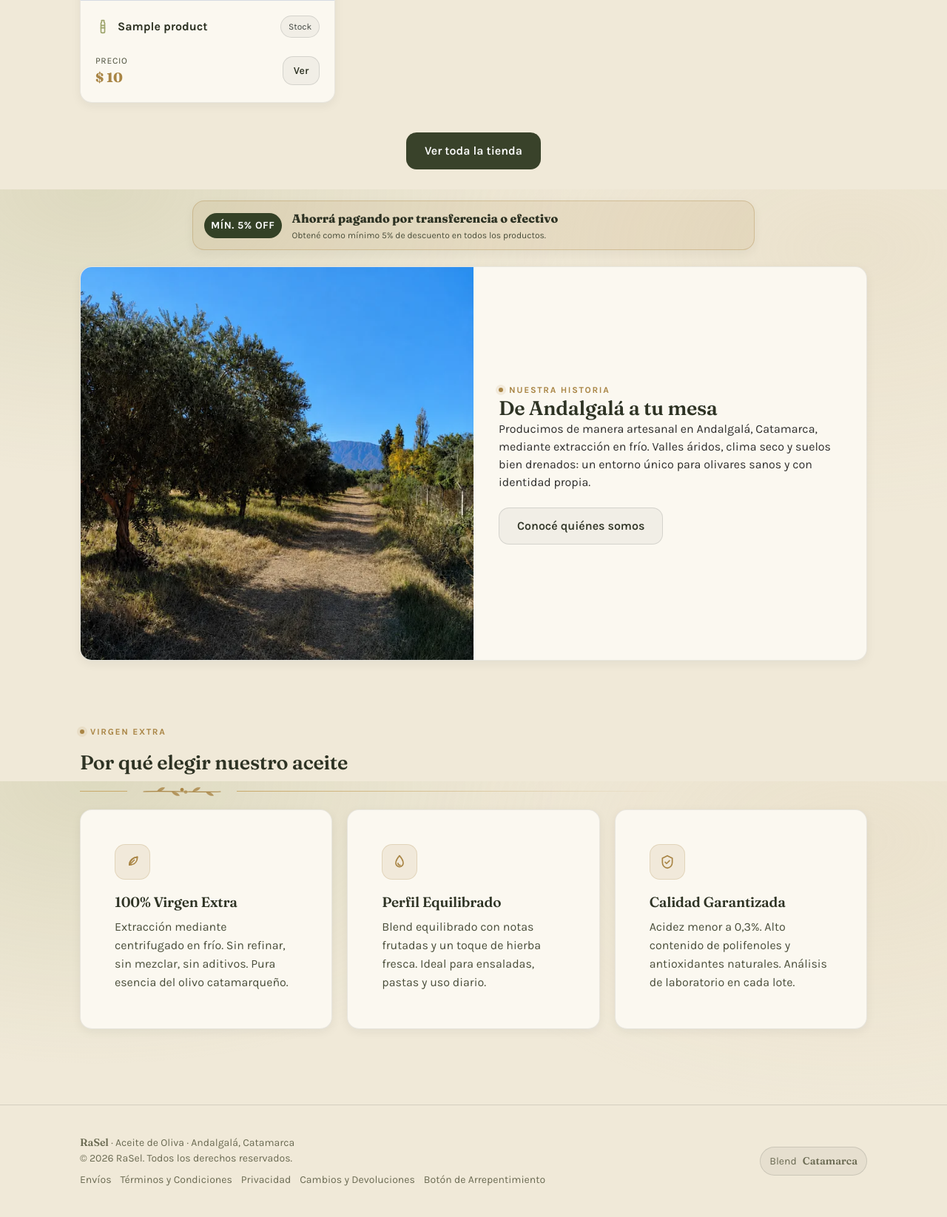
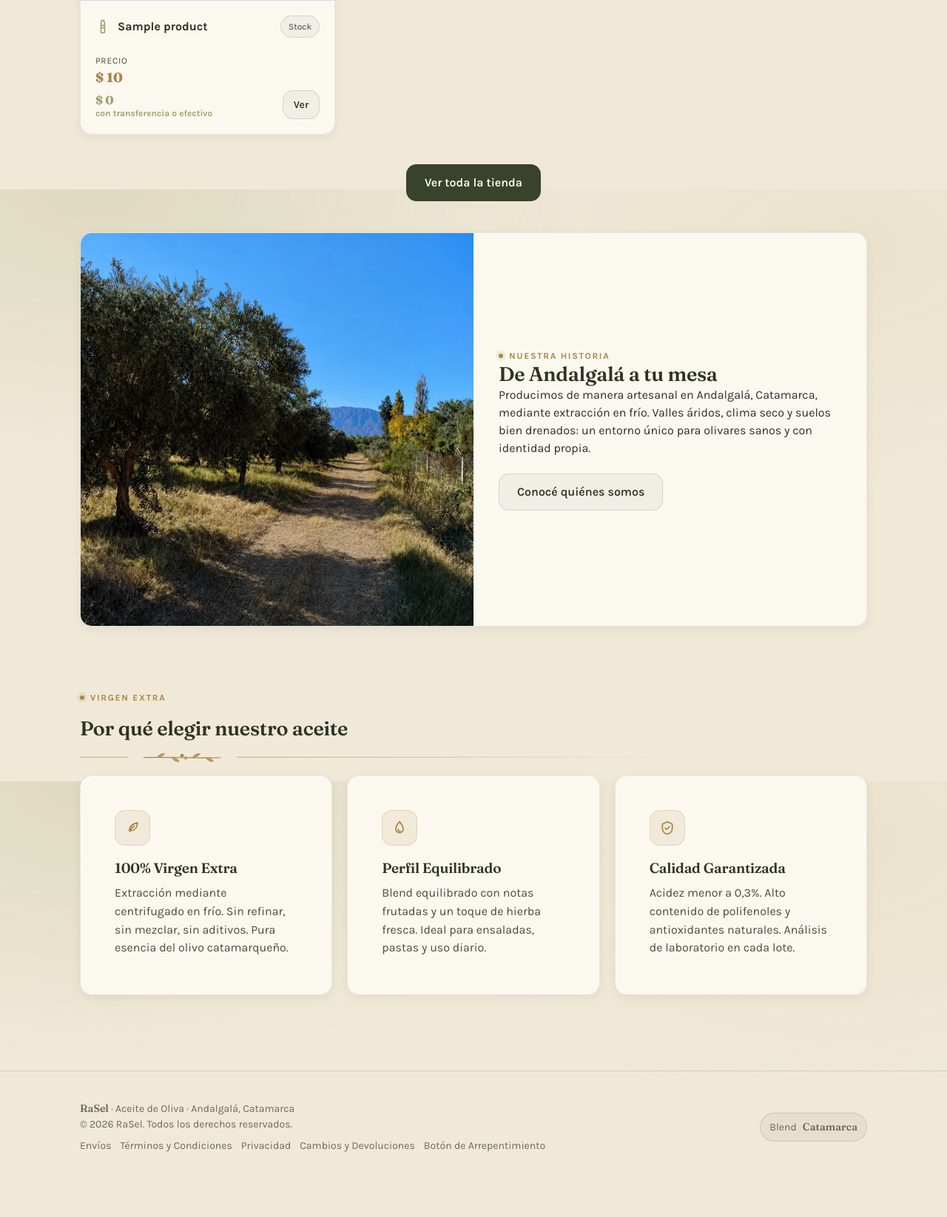
Before and after one commit to tomascalomino/rasel_ecommerce_2, a Django app: page / in a window 1280 px wide; the page is wider, and only the part inside the window is pictured. Shown: the part 1344-2989 px from the top of that part at 74% size. After the commit the page ends 2901 px from the top of that part, so only its background shows below. Run offline with Django 5.2, Linux system fonts and the light colour scheme; tables that the repository leaves empty hold one stand-in row (values such as "Sample post"); grey boxes marked "Sample" are stand-in pictures; parts of the project's set-up code (start-up, migrations or seed data) failed here and were passed over.

Commit message:
Precios efectivo

```diff
--- a/backend/shop/views.py
+++ b/backend/shop/views.py
@@ -8,6 +8,19 @@ from django.utils.html import escape
 from config.pricing import discounted_amount
 
 from .models import Product, Variant
+
+
+def _attach_product_card_data(products):
+    """Adjunta precio mínimo, precio offline y stock a previews de producto."""
+    for product in products:
+        active_variants = [variant for variant in product.variants.all() if variant.is_active]
+        product.min_price_ars = min(
+            (variant.price_ars for variant in active_variants),
+            default=None,
+        )
+        product.offline_price_ars = discounted_amount(product.min_price_ars)
+        product.in_stock = any(variant.stock_qty > 0 for variant in active_variants)
+    return products
 
 
 def healthz(request):
@@ -56,11 +69,7 @@ def home(request):
         .order_by("name")
         .prefetch_related("variants")[:3]
     )
-    for p in featured:
-        active_vars = [v for v in p.variants.all() if v.is_active]
-        p.min_price_ars = min((v.price_ars for v in active_vars), default=None)
-        p.offline_price_ars = discounted_amount(p.min_price_ars)
-        p.in_stock = any(v.stock_qty > 0 for v in active_vars)
+    _attach_product_card_data(featured)
     return render(request, "home.html", {"featured_products": featured})
 
 
@@ -72,15 +81,8 @@ def product_list(request):
     # 1. Fetch all products and their variants to memory (safe for small/medium boutique catalogs)
     all_products = list(Product.objects.filter(is_active=True).prefetch_related("variants"))
 
-    # 2. Attach properties statically to avoid DB annotation errors in Postgres
-    for p in all_products:
-        active_vars = [v for v in p.variants.all() if v.is_active]
-        if active_vars:
-            p.min_price_ars = min(v.price_ars for v in active_vars)
-            p.in_stock = any(v.stock_qty > 0 for v in active_vars)
-        else:
-            p.min_price_ars = None
-            p.in_stock = False
+    # 2. Attach card properties in memory to avoid DB annotation errors in Postgres
+    _attach_product_card_data(all_products)
 
     # 3. Apply filters
     filtered_products = []
@@ -154,10 +156,7 @@ def product_detail(request, slug: str):
         .exclude(pk=product.pk)
         .prefetch_related("variants")[:3]
     )
-    for p in related:
-        rel_vars = [v for v in p.variants.all() if v.is_active]
-        p.min_price_ars = min((v.price_ars for v in rel_vars), default=None)
-        p.in_stock = any(v.stock_qty > 0 for v in rel_vars)
+    _attach_product_card_data(related)
 
     return render(
         request,
--- a/static/css/site.css
+++ b/static/css/site.css
@@ -1657,6 +1657,32 @@ textarea:focus {
   color: var(--text-2);
 }
 
+.product-price-row {
+  align-items: flex-end;
+}
+
+.product-price-block {
+  min-width: 0;
+}
+
+.product-card-offline-price {
+  display: flex;
+  flex-direction: column;
+  gap: 1px;
+  margin-top: 7px;
+  color: var(--brand);
+  font-size: 12px;
+  font-weight: 700;
+  line-height: 1.25;
+}
+
+.product-card-offline-price strong {
+  font-family: var(--font-serif);
+  font-size: 16px;
+  font-weight: 700;
+  white-space: nowrap;
+}
+
 .active-filters {
   display: flex;
   align-items: center;
@@ -2372,46 +2398,6 @@ textarea:focus {
   line-height: 1.35;
 }
 
-/* Transferencia y efectivo: beneficio comercial siempre disponible */
-.offline-home-banner {
-  display: grid;
-  grid-template-columns: auto minmax(0, 1fr);
-  align-items: center;
-  gap: 14px;
-  width: min(100%, 760px);
-  margin-inline: auto;
-  padding: 11px 15px;
-  border-color: rgba(169, 133, 69, .34);
-  background: var(--gold-soft);
-  box-shadow: 0 5px 14px rgba(46, 51, 36, .06);
-}
-
-.discount-badge-large {
-  min-width: 76px;
-  min-height: 34px;
-  font-size: 14px;
-}
-
-.offline-home-banner-copy {
-  display: flex;
-  flex-direction: column;
-  gap: 3px;
-  min-width: 0;
-}
-
-.offline-home-banner-copy strong {
-  color: var(--text);
-  font-family: var(--font-serif);
-  font-size: 16px;
-  font-weight: 700;
-}
-
-.offline-home-banner-copy span {
-  color: var(--text-2);
-  font-size: 12px;
-  line-height: 1.35;
-}
-
 /* ── Home: banda de origen (foto de olivar + historia) ── */
 .home-origin {
   display: grid;
@@ -2435,11 +2421,6 @@ textarea:focus {
 }
 
 @media (max-width: 768px) {
-  .offline-home-banner {
-    grid-template-columns: auto minmax(0, 1fr);
-    gap: 12px;
-  }
-
   .mp-home-banner {
     grid-template-columns: 92px minmax(0, 1fr);
     gap: 12px;
@@ -2469,16 +2450,6 @@ textarea:focus {
   .offline-payment-note > strong {
     grid-column: auto;
     justify-self: auto;
-  }
-
-  .offline-home-banner {
-    grid-template-columns: auto minmax(0, 1fr);
-    gap: 10px;
-    padding: 11px 13px;
-  }
-
-  .discount-badge-large {
-    justify-self: start;
   }
 
   .mp-payment-note {
--- a/templates/home.html
+++ b/templates/home.html
@@ -84,13 +84,8 @@
           {% endif %}
         </div>
         <div class="spacer"></div>
-        <div class="row">
-          <div>
-            <div class="price-meta">Precio</div>
-            <div class="price">
-              {% if p.min_price_ars %}{{ p.min_price_ars|ars }}{% else %}—{% endif %}
-            </div>
-          </div>
+        <div class="row product-price-row">
+          {% include "partials/product_card_price.html" with product=p only %}
           <a class="btn btn-lite btn-small" href="{% url 'shop:product_detail' p.slug %}">Ver</a>
         </div>
       </div>
@@ -106,16 +101,6 @@
 
 <div class="spacer"></div>
 {% endif %}
-
-<section class="card offline-home-banner" aria-label="Descuento por transferencia o efectivo">
-  <span class="discount-badge discount-badge-large">MÍN. {{ offline_payment_discount_percent }}% OFF</span>
-  <div class="offline-home-banner-copy">
-    <strong>Ahorrá pagando por transferencia o efectivo</strong>
-    <span>Obtené como mínimo {{ offline_payment_discount_percent }}% de descuento en todos los productos.</span>
-  </div>
-</section>
-
-<div class="spacer"></div>
 
 {% if mp_checkout_enabled %}
 <section class="card mp-home-banner" aria-label="Mercado Pago disponible">
--- /dev/null
+++ b/templates/partials/product_card_price.html
@@ -0,0 +1,13 @@
+{% load money %}
+<div class="product-price-block">
+  <div class="price-meta">Precio</div>
+  <div class="price">
+    {% if product.min_price_ars %}{{ product.min_price_ars|ars }}{% else %}—{% endif %}
+  </div>
+  {% if product.min_price_ars %}
+    <div class="product-card-offline-price">
+      <strong>{{ product.offline_price_ars|ars }}</strong>
+      <span>con transferencia o efectivo</span>
+    </div>
+  {% endif %}
+</div>
```
Also changed, not shown: backend/shop/tests.py (+106 -7 lines), docs/CURRENT_SYSTEM.md (+5 -3 lines), templates/shop/product_detail.html (+2 -7 lines), templates/shop/product_list.html (+2 -11 lines), docs/CHANGELOG.md.
